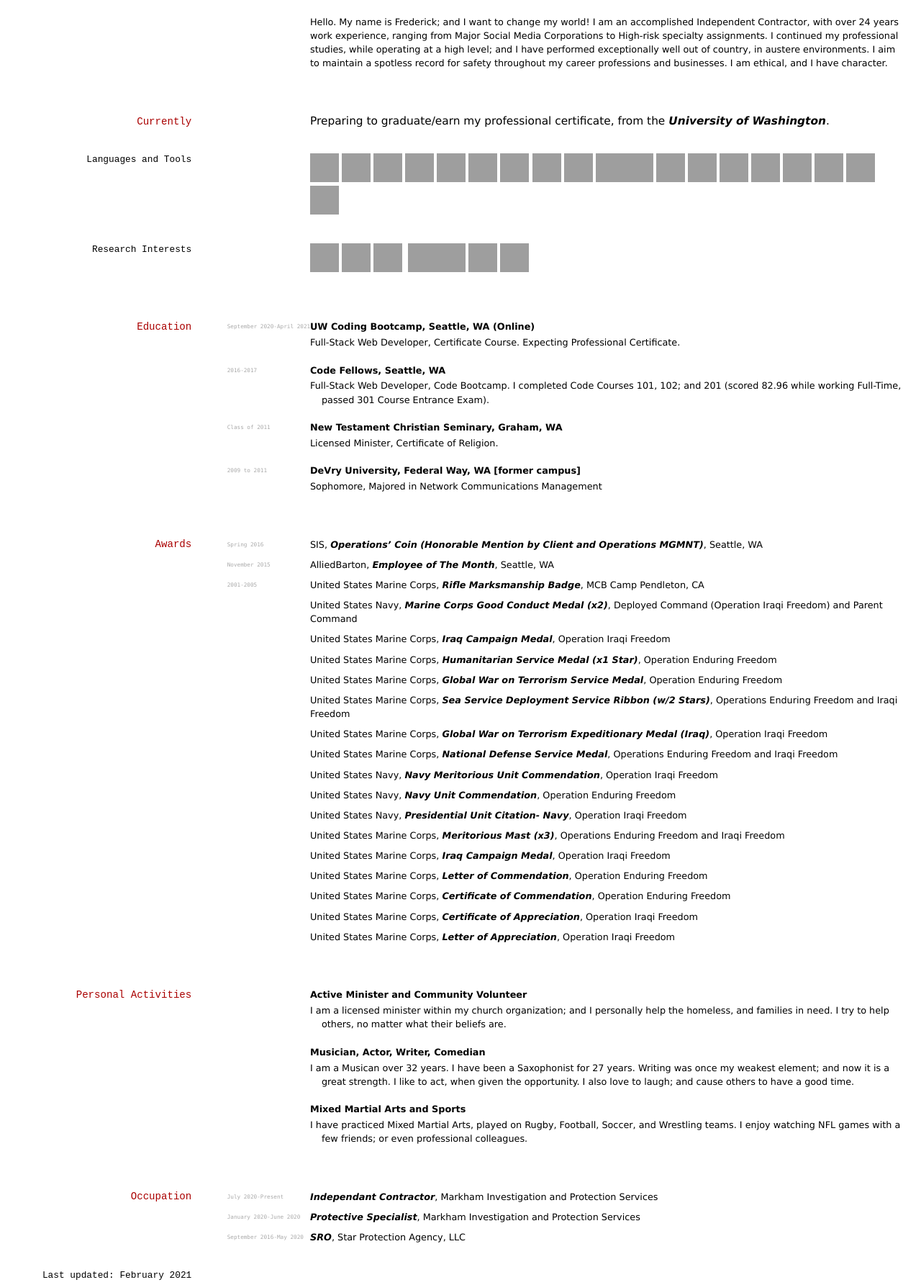
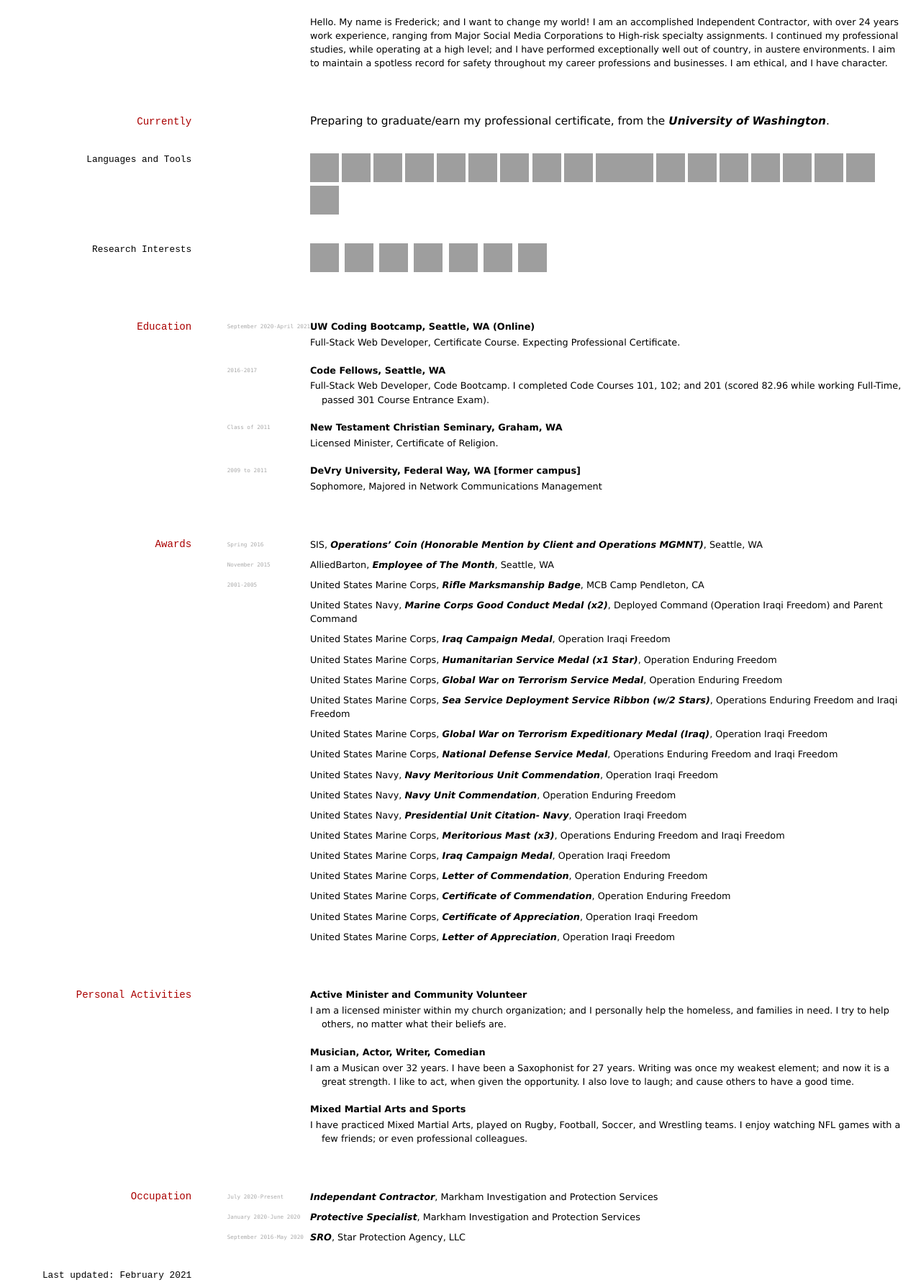
Before and after one commit to elipapa/markdown-cv, a Jekyll site: the page built from index.md, in a window 1280 px wide. Shown: the part 630-2415 px from the top of the page at 72% size. Built offline with Jekyll 4.4.1, drawn with Linux system fonts in a browser that asks for light colours; grey boxes are pictures that could not be loaded.

Commit message:
R. I. updated

```diff
--- a/index.md
+++ b/index.md
@@ -28,7 +28,7 @@
 
 ### Research Interests
 
-<a href="https://www.typescriptlang.org/" target="_blank"><img src="https://raw.githubusercontent.com/devicons/devicon/master/icons/typescript/typescript-original.svg" alt="typescript" width="40" height="40"/></a>&nbsp;<a href="https://dotnet.microsoft.com/" target="_blank"><img src="https://raw.githubusercontent.com/devicons/devicon/master/icons/dot-net/dot-net-original-wordmark.svg" alt="dotnet" width="40" height="40"/></a>&nbsp;<a href="https://www.python.org" target="_blank"><img src="https://raw.githubusercontent.com/devicons/devicon/master/icons/python/python-original.svg" alt="python" width="40" height="40"/></a>&nbsp;&nbsp;<a href="https://scikit-learn.org/" target="_blank"><img src="https://upload.wikimedia.org/wikipedia/commons/0/05/Scikit_learn_logo_small.svg" alt="scikit_learn" width="40" height="40"/></a><a href="https://emberjs.com/" target="_blank"><img src="https://raw.githubusercontent.com/devicons/devicon/master/icons/ember/ember-original-wordmark.svg" alt="ember" width="40" height="40"/></a>&nbsp;<a href="https://kotlinlang.org" target="_blank"><img src="https://www.vectorlogo.zone/logos/kotlinlang/kotlinlang-icon.svg" alt="kotlin" width="40" height="40"/></a>&nbsp;<a href="https://sass-lang.com" target="_blank"><img src="https://raw.githubusercontent.com/devicons/devicon/master/icons/sass/sass-original.svg" alt="sass" width="40" height="40"/></a>
+<a href="https://www.typescriptlang.org/" target="_blank"><img src="https://raw.githubusercontent.com/devicons/devicon/master/icons/typescript/typescript-original.svg" alt="typescript" width="40" height="40"/></a>&nbsp;&nbsp;<a href="https://dotnet.microsoft.com/" target="_blank"><img src="https://raw.githubusercontent.com/devicons/devicon/master/icons/dot-net/dot-net-original-wordmark.svg" alt="dotnet" width="40" height="40"/></a>&nbsp;&nbsp;<a href="https://www.python.org" target="_blank"><img src="https://raw.githubusercontent.com/devicons/devicon/master/icons/python/python-original.svg" alt="python" width="40" height="40"/></a>&nbsp;&nbsp;<a href="https://scikit-learn.org/" target="_blank"><img src="https://upload.wikimedia.org/wikipedia/commons/0/05/Scikit_learn_logo_small.svg" alt="scikit_learn" width="40" height="40"/></a>&nbsp;&nbsp;<a href="https://emberjs.com/" target="_blank"><img src="https://raw.githubusercontent.com/devicons/devicon/master/icons/ember/ember-original-wordmark.svg" alt="ember" width="40" height="40"/></a>&nbsp;&nbsp;<a href="https://kotlinlang.org" target="_blank"><img src="https://www.vectorlogo.zone/logos/kotlinlang/kotlinlang-icon.svg" alt="kotlin" width="40" height="40"/></a>&nbsp;&nbsp;<a href="https://sass-lang.com" target="_blank"><img src="https://raw.githubusercontent.com/devicons/devicon/master/icons/sass/sass-original.svg" alt="sass" width="40" height="40"/></a>
 
 
 ## Education
```
